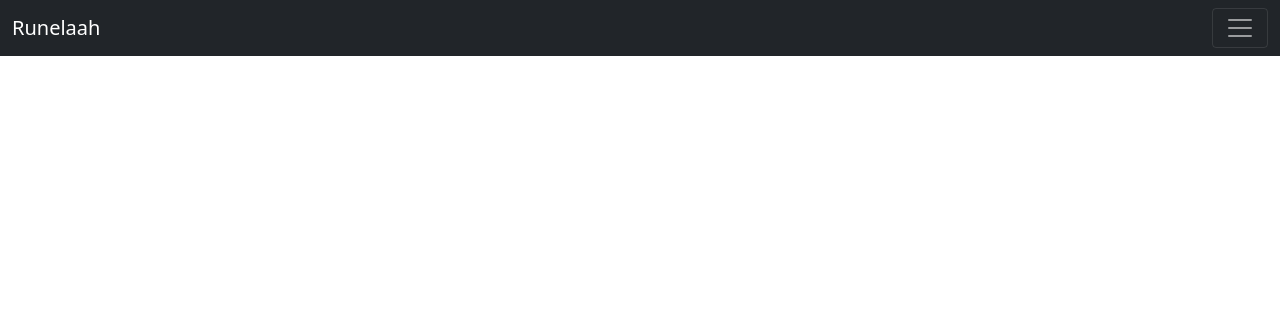
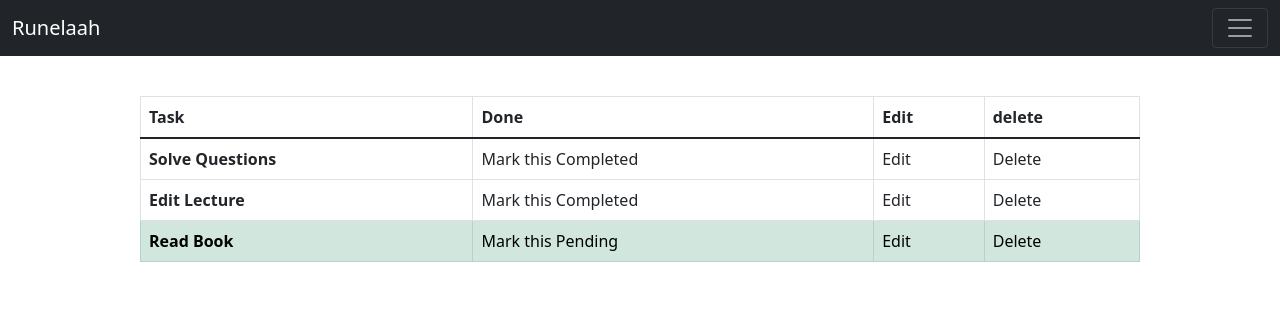
Before and after one commit to Keykubat60/taskmate, a Django app: page /todolist/ in a window 1280 px wide. Shown: the top 316 px of the page. Run offline with Django 4.2, Linux system fonts and the light colour scheme; data comes from the database, SQL or seed files in the repository; both versions use the stored data as it was after the commit.

Commit message:
create table

```diff
--- a/taskmate/templates/base.html
+++ b/taskmate/templates/base.html
@@ -32,7 +32,7 @@
   </div>
       </nav>
   </div>
-  <div style="margin: 10px 10% 0 10% " >
+  <div style="margin: 40px 10% 0 10% " >
 
     {% block content %}{% endblock content %}
   </div>
--- a/taskmate/todolist_app/models.py
+++ b/taskmate/todolist_app/models.py
@@ -4,3 +4,6 @@ from django.db import models
 class TaskList(models.Model):
     task = models.CharField(max_length=300)
     done = models.BooleanField(default=False)
+
+    def __str__(self):
+        return self.task +" - " + str(self.done)
--- a/taskmate/todolist_app/templates/todolist.html
+++ b/taskmate/todolist_app/templates/todolist.html
@@ -3,3 +3,43 @@
 {% block  title%}
     <title> Todo List Manage - Taskmate</title>
 {% endblock title %}
+
+{% block content %}
+<div class="container">
+<table class="table table-bordered" >
+    <thead>
+        <tr>
+            <th scope="col">Task</th>
+            <th scope="col">Done</th>
+            <th scope="col">Edit</th>
+            <th scope="col">delete</th>
+        </tr>
+    </thead>
+     <tbody>
+
+    <div class="container">
+    {% if all_tasks %}
+        {% for obj in all_tasks %}
+            {% if obj.done %}
+                <tr class="table-success">
+                    <th scope="row">{{obj.task}}</th>
+                        <td>Mark this Pending</a></td>
+                        <td>Edit</a></td>
+                        <td>Delete</a></td>
+                </tr>
+            {% else %}
+                <tr>
+                    <th scope="row">{{obj.task}}</th>
+                        <td>Mark this Completed</a></td>
+                        <td>Edit</a></td>
+                        <td>Delete</a> </td>
+                    </tr>
+            {% endif %}
+
+        {% endfor %}
+    {% endif %}
+    </div>
+     </tbody>
+</table>
+</div>
+{% endblock %}
--- a/taskmate/todolist_app/views.py
+++ b/taskmate/todolist_app/views.py
@@ -1,12 +1,13 @@
 from django.shortcuts import render
 from django.http import HttpResponse
+from todolist_app.models import TaskList
 
 # Create your views here.
 def todolist(request):
-    context = {
+    all_tasks = TaskList.objects.all
 
-    }
-    return render(request, 'todolist.html', context)
+    return render(request, 'todolist.html', {'all_tasks': all_tasks})
+
 
 def contact(request):
     """
```
Also changed, not shown: taskmate/db.sqlite3.
